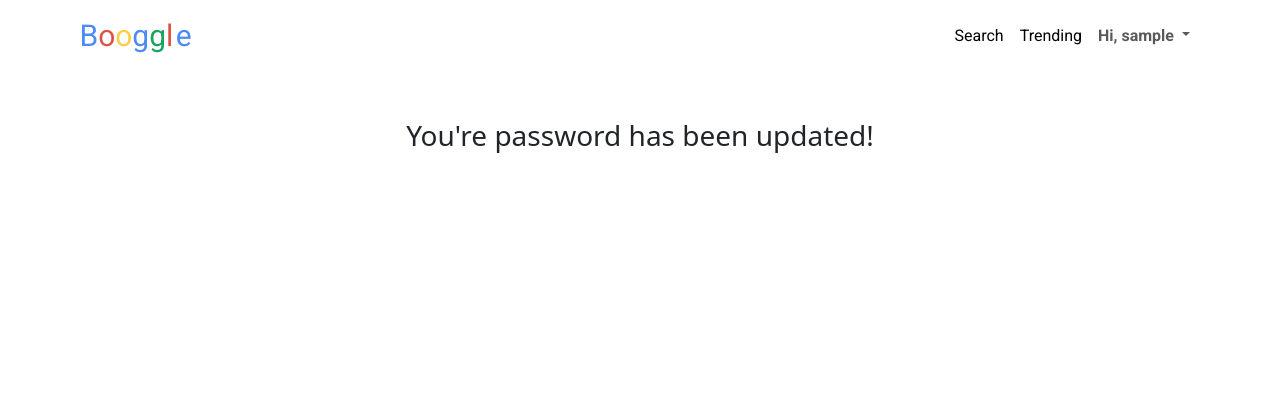
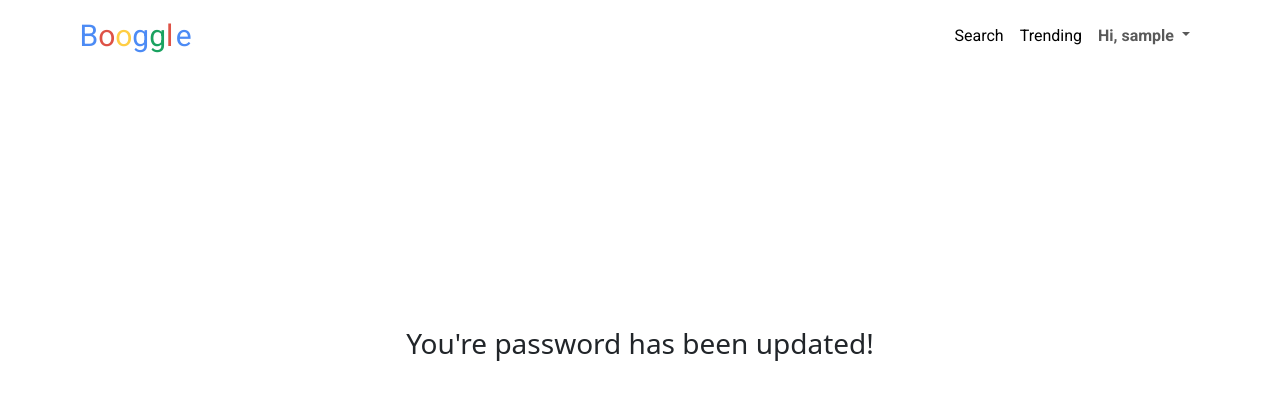
Before and after one commit to andythomasdotpy/booggle_deploy, a Django app: page /password-change/done/ in a window 1280 px wide. Shown: the top 400 px of the page. Run offline with Django 4.2, Linux system fonts and the light colour scheme; the visitor is signed in with stand-in values (Sample User, id 1); some libraries are stand-ins or nearby versions.

Commit message:
Centered password changed message

```diff
--- a/valuator/templates/registration/password_change_done.html
+++ b/valuator/templates/registration/password_change_done.html
@@ -9,7 +9,7 @@
 {% endblock %}
 
 {% block content %}
-    <div class="container text-center mt-5 password_change_done">
+    <div class="container text-center loggedOut main-div">
         <h3>You're password has been updated!</h3>
     </div>
 {% endblock %}
```
